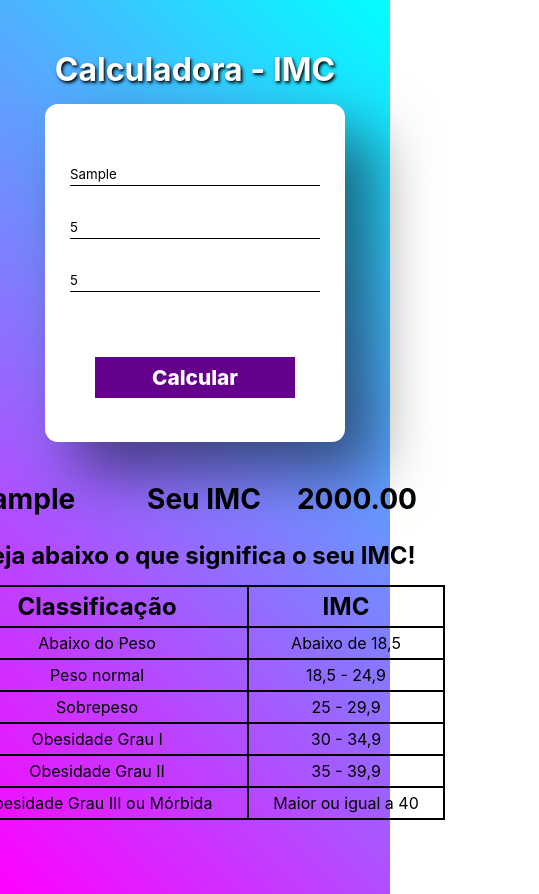
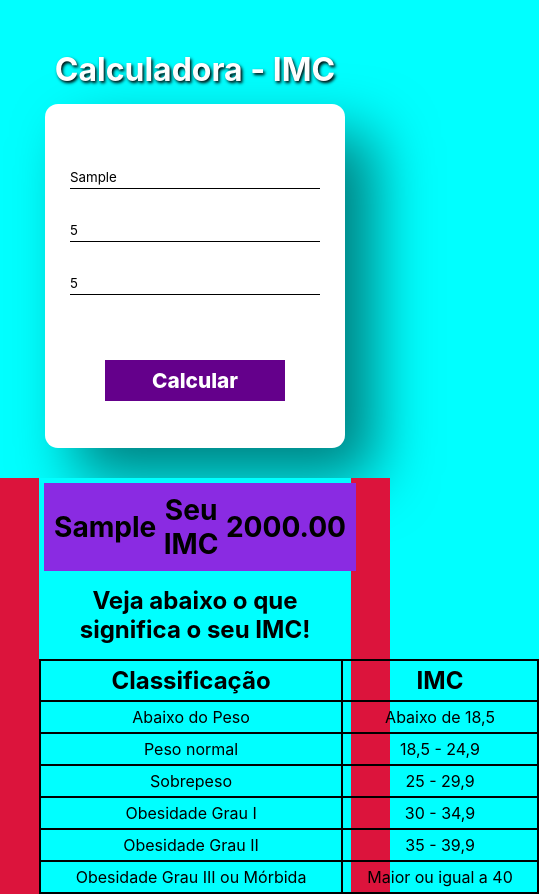
Before and after one commit to LuizHenrique2212/Calculadora-de-IMC, a plain HTML site: page index.html in a window 390 px wide. Both pictures are taken after typing "Sample", "5", "5" into the empty fields and a click on the button "Calcular". Shown: the whole page, 539 px wide, since content can reach past the window. Drawn offline with Linux system fonts and the light colour scheme.

```diff
--- a/style.css
+++ b/style.css
@@ -5,15 +5,17 @@
     border: 0;
     box-sizing: border-box;
     font-family: -apple-system, BlinkMacSystemFont, 'Segoe UI', Roboto, Oxygen, Ubuntu, Cantarell, 'Open Sans', 'Helvetica Neue', sans-serif;
+
 }
 
 body{
     /* Cor do background */
-    background:linear-gradient(45deg, magenta, cyan);
+    background-color: aqua;
+    /* background:linear-gradient(45deg, magenta, cyan); */
     /* Deixa o background sem separações */
     background-repeat: no-repeat;
     /* Aplica o gradient na tela toda */
-    height: 100vh;
+    height:100vh;
     width: 100vw;
     /* Centralizando o conteudo */
     display: flex;
@@ -30,17 +32,19 @@ header#cabeçalho{
     align-items: center;
     justify-content: center;
     width:fit-content;
+    /* Evita a separação das palavras */
+    min-width: 275px;
     /* Dando um espaço do título para o formulário */
     margin-bottom: 15px;
     /*Cor e sombra do título*/
     color: white;
-    text-shadow: black 0.1em 0.1em 0.2em
+    text-shadow: black 0.1em 0.1em 0.2em;
 }
 
 main#corpo{
     /* cor e altura do formulário */
     background: white ;
-    min-height: 40vh;
+    height: 400px;
     width: 300px;
     /* espaçamento*/
     /* padding: 2rem; */
@@ -71,6 +75,7 @@ input{
     height: 23px;
     margin: 15px;
     border-bottom: solid 0.5px black;
+    max-width: 280px;
 }
 
 /*Os dois seletroes a seguir retiram as setas de incremento e decremento ao lado dos inputs numéricos*/
@@ -93,7 +98,8 @@ button{
     /* Aumenta os espaços internos do botão */
     padding: 0.5rem;
     cursor: pointer;
-    width: 200px;
+    /* Largura resonsiva de acordo com o tamnhao da tela */
+    width: 180px;
     /* Tamanho da fonte */
     font-size: 1.3rem;
     background: rgb(100, 0, 139);
@@ -104,7 +110,7 @@ button{
 
 footer#resultado{
     margin-top: 30px;
-    width: 600px;
+    max-width: 600px;
     height: fit-content;
     display: flex;
     flex-direction: column;
@@ -112,11 +118,10 @@ footer#resultado{
     align-items: center;
 }
 
+/*Animação*/
 footer div#hidden{
     transition-duration: 6s;
 }
-
-/*Animação*/
 
 @keyframes deslizar{
     0%   { margin-top: 0px; }
@@ -126,6 +131,7 @@ footer div#hidden{
     100% { margin-top: 0px; }
 }
 
+
 div#topo_tabela{
     display: flex;
     flex-direction: row;
@@ -133,6 +139,7 @@ div#topo_tabela{
     justify-content: space-around;
     padding: 10px;
     font-size: 1.5rem;
+    width:auto;
 }
 
 h2#titulo_tabela{
@@ -162,3 +169,26 @@ table#tabela td {
     font-size: 1rem;
     padding: 5px;
 }
+
+/* Media queries */
+
+@media only screen and (max-width: 627px) {
+    footer{
+        width: 100vw;
+        display: flex;
+        flex-direction: column;
+        justify-content: center;
+        align-items: center;
+        background-color: crimson;
+    }
+    div#hidden{
+        background-color: aqua;
+        width: 80vw;
+    }
+    div#topo_tabela{
+        width: 80vw;
+        text-align: center;
+        margin: 5px;
+        background-color: blueviolet;
+    }
+}
```
